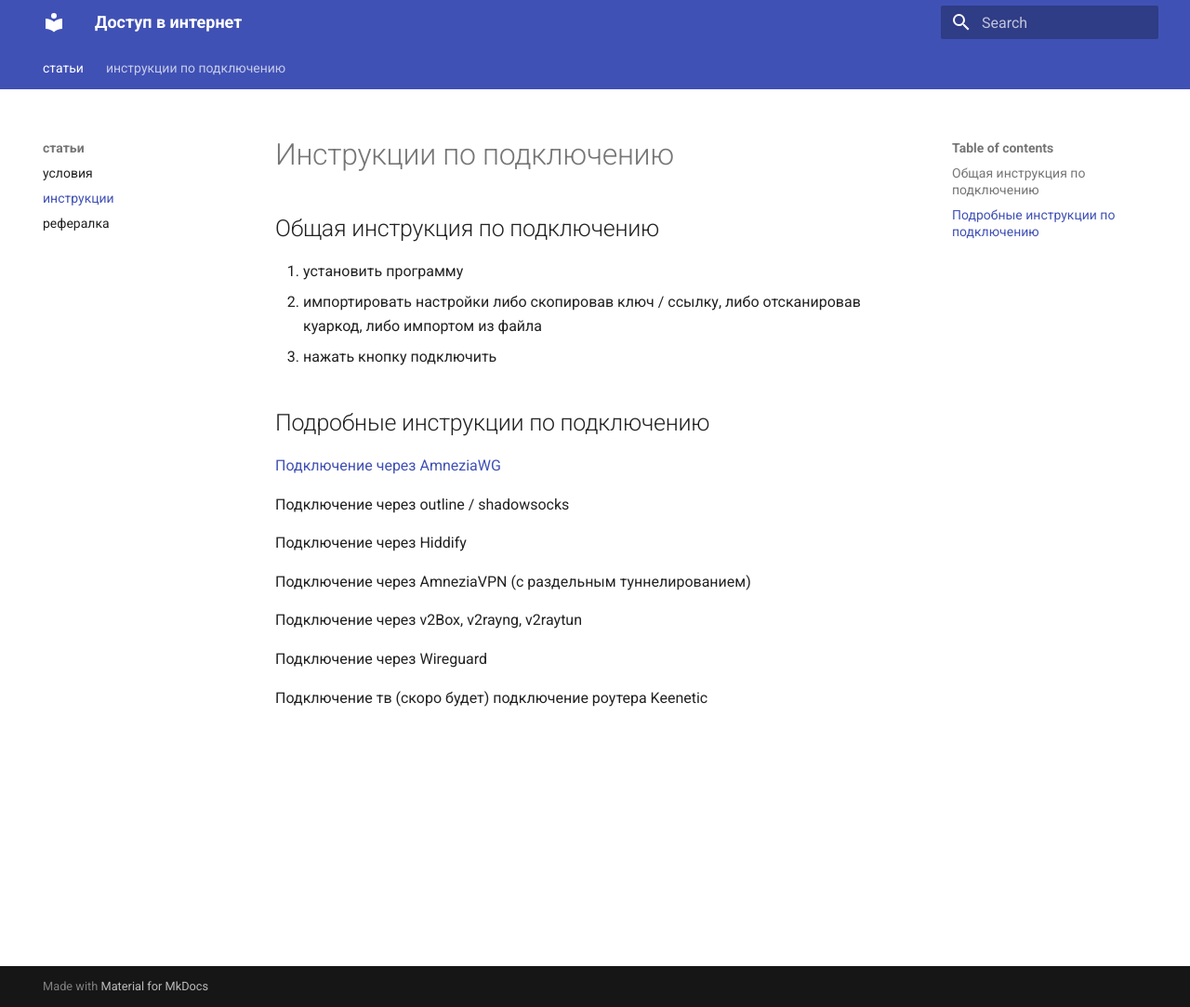
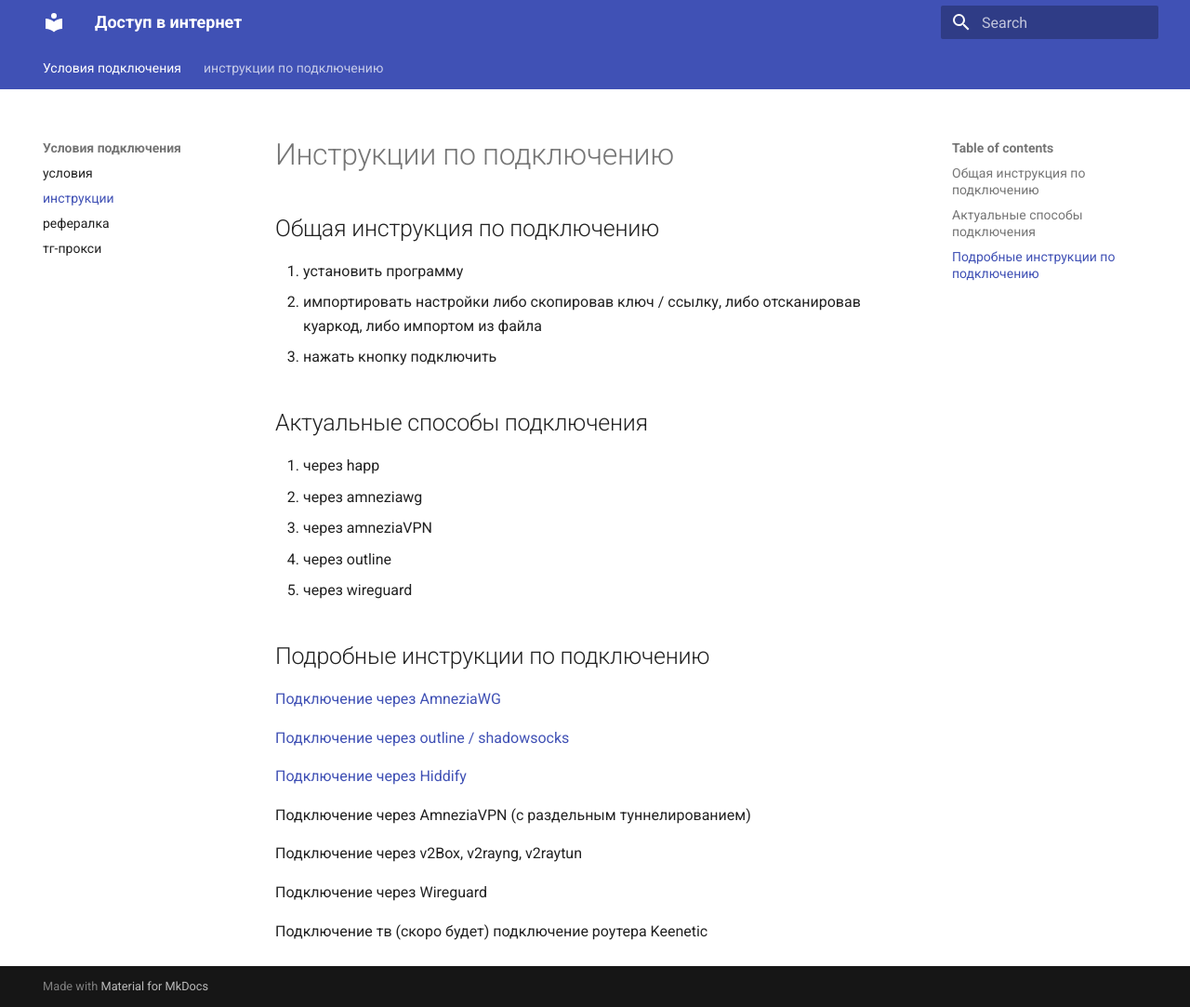
Before and after one commit to sannoization/internet-access-docs, an MkDocs documentation site: the page built from docs/instructions.md, in a window 1280 px wide and 1083 px high. Shown: the whole window at 93% size. Built offline with MkDocs 1.6.1 and Material for MkDocs 9.7.7, drawn with Linux system fonts in a browser that asks for light colours.

Commit message:
added tg proxy, small fixes

```diff
--- a/docs/instructions.md
+++ b/docs/instructions.md
@@ -4,12 +4,19 @@
 2. импортировать настройки либо скопировав ключ / ссылку, либо отсканировав куаркод, либо импортом из файла
 3. нажать кнопку подключить
 
+## Актуальные способы подключения
+1. через happ
+2. через amneziawg
+3. через amneziaVPN
+4. через outline
+5. через wireguard
+
 ## Подробные инструкции по подключению
 [Подключение через AmneziaWG](instructions/amneziawg.md)
 
-Подключение через outline / shadowsocks
+[Подключение через outline / shadowsocks](instructions/shadowsocks.md)
 
-Подключение через Hiddify
+[Подключение через Hiddify](instructions/hiddify.md)
 
 Подключение через AmneziaVPN (с раздельным туннелированием)
 
--- a/mkdocs.yml
+++ b/mkdocs.yml
@@ -8,10 +8,11 @@ theme:
     - search.highlight
 
 nav:
-  - статьи:
+  - Условия подключения:
     - условия: conditions.md
     - инструкции: instructions.md
     - рефералка: referal.md
+    - тг-прокси: tgproxy.md
   - инструкции по подключению:
     - wireguard: instructions/wg.md
     - amneziawg: instructions/amneziawg.md
```
Also changed, not shown: docs/conditions.md (+7 -3 lines), docs/instructions/hiddify.md (+3 -0 lines), docs/tgproxy.md (added, +11 -0 lines).
